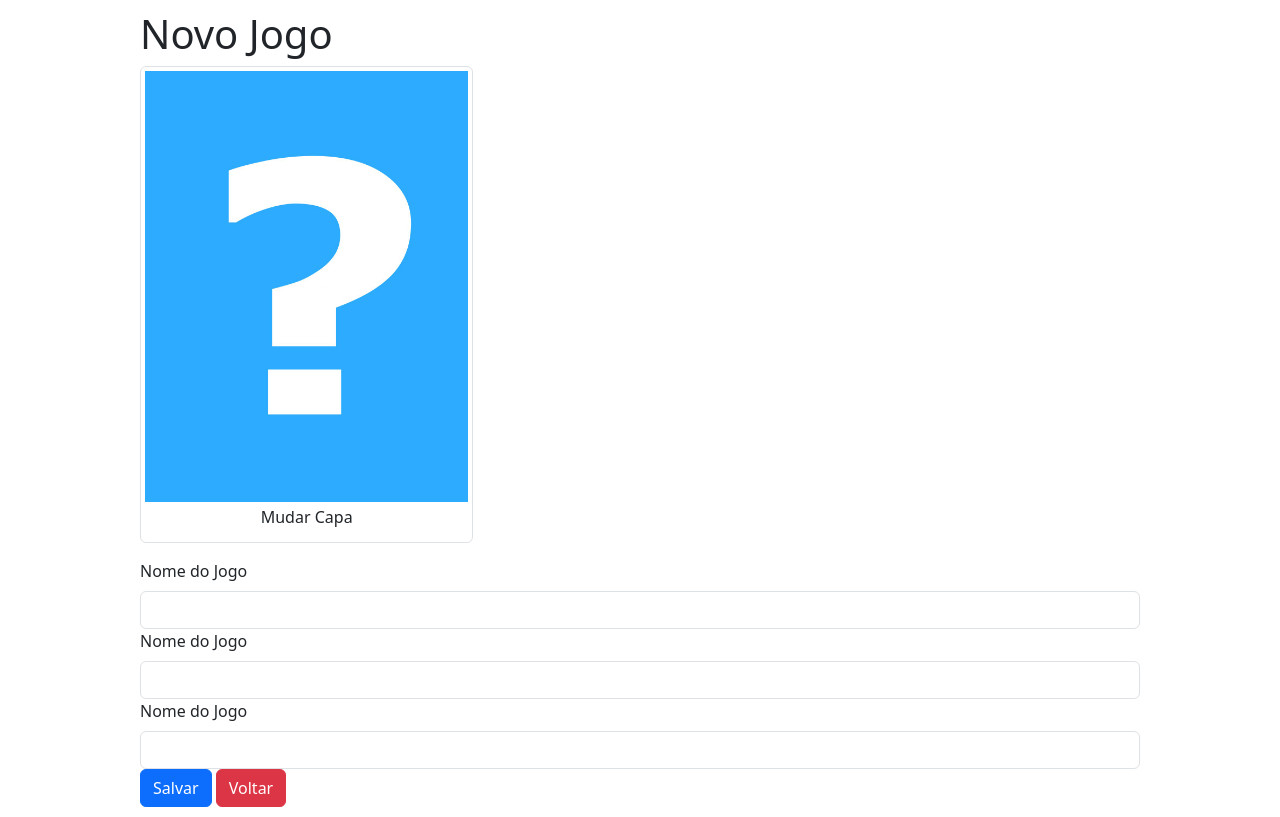
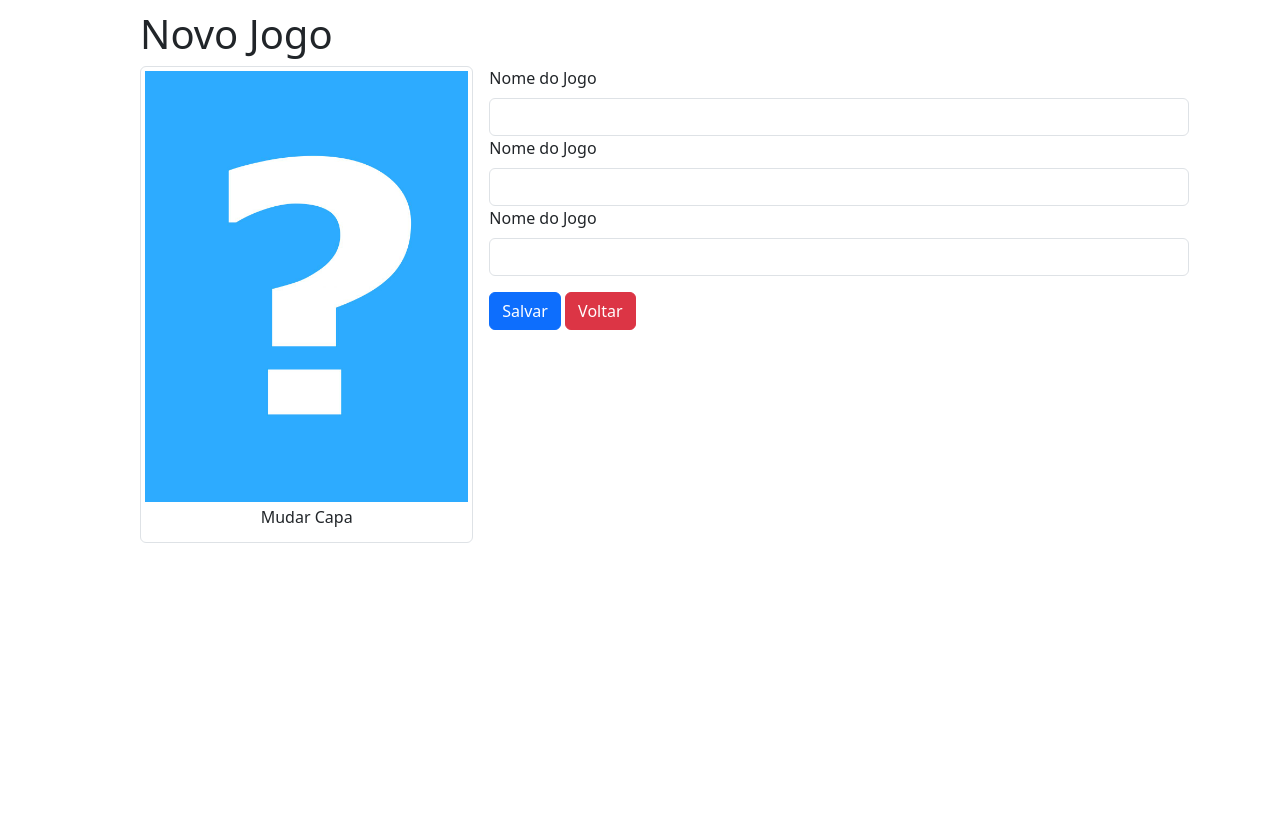
Before and after one commit to nath-anastacio/jogoteca, a Flask app: page /novo in a window 1280 px wide. After the commit the page ends 543 px from the top, so only its background shows below. Run offline with Flask 3, Linux system fonts and the light colour scheme; the visitor is signed in with stand-in values (Sample User, id 1); some libraries are stand-ins or nearby versions.

Commit message:
Refatorando a aplicação

```diff
--- a/jogoteca.py
+++ b/jogoteca.py
@@ -8,7 +8,8 @@ app.config.from_pyfile('config.py')
 db = SQLAlchemy(app)
 csrf = CSRFProtect(app)
 
-from views import *
+from views_games import *
+from views_user import *
 
 if __name__ == '__main__':
     app.run(debug=True)
--- a/templates/novo.html
+++ b/templates/novo.html
@@ -1,8 +1,8 @@
 {% extends 'template.html' %}
 {% block conteudo %}
-      <form action="{{ url_for('criar') }}" method="POST" enctype="multipart/form-data">
+      <form class="formularioJogo" action="{{ url_for('criar') }}" method="POST" enctype="multipart/form-data">
 
-<figure class="img-thumbnail col-md-4">
+<figure class="img-thumbnail col-md-4 formularioImagem">
   <img class="img-fluid" src="{{ url_for('imagem', nome_arquivo = 'capa_padrao.jpg' ) }}">
   <figcaption>
     <label class="fileContainer">
@@ -15,19 +15,19 @@
 
         <fieldset>
           {{ form.csrf_token() }}
-          <div class="form-group">
+          <div class="form-group inputBox">
             {{form.nome.label(class='form-label')}}
             {{ form.nome(class='form-control') }}
           </div>
-          <div class="form-group">
+          <div class="form-group inputBox">
             {{form.nome.label(class='form-label')}}
             {{ form.categoria(class='form-control') }}
           </div>
-          <div class="form-group">
+          <div class="form-group inputBox">
             {{form.nome.label(class='form-label')}}
             {{ form.console(class='form-control') }}
           </div>
-          <div class="form-group">
+          <div class="form-group buttons">
             {{ form.salvar(class='btn btn-primary') }}
             <a class="btn btn-danger" href="{{ url_for('index') }}">Voltar</a>
           </div>
--- a/views.py
+++ b/views_games.py
@@ -1,7 +1,7 @@
 from flask import render_template, request, redirect, session, flash, url_for, send_from_directory
 from jogoteca import app, db
-from models import Jogos, Usuarios
-from helpers import recupera_imagem, deleta_arquivo, FormularioJogo, FormularioUsuario
+from models import Jogos
+from helpers import recupera_imagem, deleta_arquivo, FormularioJogo
 import time
 
 @app.route('/')
@@ -88,33 +88,6 @@ def deletar(id):
 
     return redirect(url_for('index'))
 
-
-@app.route('/login')
-def login():
-    proxima = request.args.get('proxima')
-    form = FormularioUsuario()
-    return render_template('login.html', proxima = proxima, form=form)
-
-@app.route('/autenticar', methods=['POST',])
-def autenticar():
-    form = FormularioUsuario(request.form)
-    usuario=Usuarios.query.filter_by(nickname=form.nickname.data).first()
-    if usuario:
-        if form.senha.data == usuario.senha:
-            session['usuario_logado'] = usuario.nickname
-            flash(usuario.nickname + ' logado com sucesso!' )
-            proxima_pagina = request.form['proxima']
-            return redirect(proxima_pagina)
-    else:
-        flash('Usuário não logado!')
-        return redirect(url_for('login'))
-
-@app.route('/logout')
-def logout():
-    session['usuario_logado'] = None
-    flash('Logout feito com sucesso!')
-    return redirect(url_for('index'))
-
 @app.route('/uploads/<nome_arquivo>')
 def imagem(nome_arquivo):
     return send_from_directory('uploads', nome_arquivo)
```
Also changed, not shown: templates/editar.html (+6 -6 lines), templates/login.html (+5 -2 lines), views_user.py (added, +31 -0 lines).
